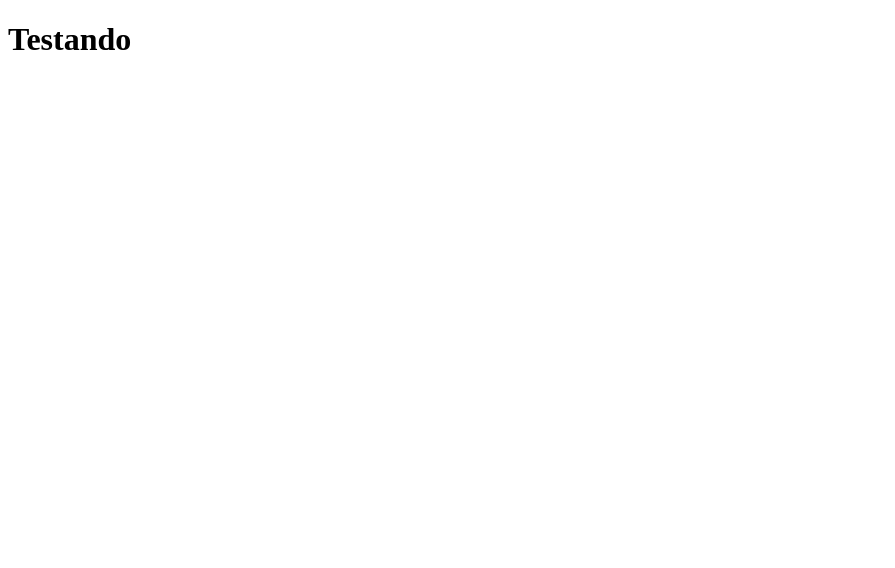
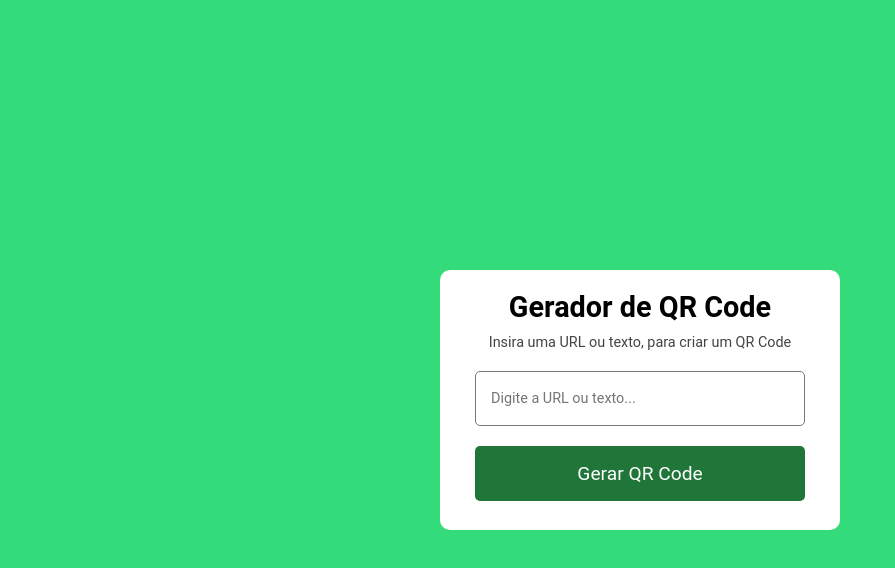
Before and after one commit to Karen0nog/git_test-, a website: page Exercícios_4/index.html in a window 1280 px wide. Shown: the whole page, without its empty margins (0-895 px from the left). Drawn offline with Linux system fonts and the light colour scheme.

Commit message:
Exercício_4 Completo

```diff
--- a/Exercícios_4/index.html
+++ b/Exercícios_4/index.html
@@ -1,14 +1,25 @@
 <!DOCTYPE html>
 <html lang="pt-br">
-<head>
-    <meta charset="UTF-8">
-    <meta name="viewport" content="width=device-width, initial-scale=1.0">
-    <link rel="stylesheet" href="style.css">
+  <head>
+    <meta charset="UTF-8" />
+    <meta name="viewport" content="width=device-width, initial-scale=1.0" />
+    <link rel="stylesheet" href="style.css" />
     <script src="script.js" defer></script>
-    <title>Geraddor de QR Code</title>
-</head>
-<body>
-    <h1>Testando</h1>
-
-</body>
+    <title>Gerador de QR Code</title>
+  </head>
+  <body>
+    <div class="container">
+      <header id="qr-header">
+        <h1>Gerador de QR Code</h1>
+        <p>Insira uma URL ou texto, para criar um QR Code</p>
+      </header>
+      <div id="qr-form">
+        <input type="text" placeholder="Digite a URL ou texto..." />
+        <button>Gerar QR Code</button>
+      </div>
+      <div id="qr-code">
+        <img src="qr-code-novo-fw-300x300-png.png" alt="QR Code" />
+      </div>
+    </div>
+  </body>
 </html>
--- a/Exercícios_4/script.js
+++ b/Exercícios_4/script.js
@@ -0,0 +1,28 @@
+const container = document.querySelector(".container")
+const qrCodeBtn = document.querySelector("#qr-form button")
+const qrCodeInput = document.querySelector("#qr-form input")
+const qrCodeImg = document.querySelector("#qr-code img")
+
+function generateQrCode () {
+    const qrCodeInputValue = qrCodeInput.value
+    if (!qrCodeInputValue) return
+
+    qrCodeBtn.innerText = "Gerando código..."
+
+    qrCodeImg.src = `https://api.qrserver.com/v1/create-qr-code/?size=150x150&data=Example=${qrCodeInputValue}`
+
+    container.classList.add("active")
+
+    qrCodeBtn.innerText = "Código criado!"
+}
+
+qrCodeBtn.addEventListener("click", () => {
+    generateQrCode()
+})
+
+qrCodeInput.addEventListener("keyup", () => {
+    if (!qrCodeInput.value) {
+        container.classList.remove("active")
+        qrCodeBtn.innerText ="Gerar QR Code"
+    }
+})
--- a/Exercícios_4/style.css
+++ b/Exercícios_4/style.css
@@ -0,0 +1,89 @@
+* {
+    font-family: Roboto;
+    margin: 0;
+    padding: 0;
+    box-sizing: border-box;
+}
+
+body {
+    display: flex;
+    align-items: center;
+    justify-content: center;
+    min-height: 100vh;
+    background-color: #34db7a;
+}
+
+.container {
+    background-color: #fff;
+    height: 260px;
+    width: 400px;
+    border-radius: 10px;
+    padding: 20px;
+    transition: 0.2s;
+}
+
+.container.active {
+    height: 500px;
+}
+
+#qr-header {
+    text-align: center;
+}
+
+#qr-header h1 {
+    font-size: 1.8rem;
+    margin-bottom: 10px;
+}
+
+#qr-header p {
+    color: #444;
+    font-size: 0.9rem;
+}
+
+#qr-form {
+    margin: 20px 15px;
+}
+
+#qr-form input,
+#qr-form button {
+    width: 100%;
+    height: 55px;
+    border: none;
+    border-radius: 5px;
+    font-size: 0.9rem;
+}
+
+#qr-form input {
+    border: 1px solid #777;
+    padding: 10px 15px;
+}
+
+#qr-form button {
+    background-color: #086824;
+    color: #fff;
+    font-size: 1.2rem;
+    margin-top: 20px;
+    cursor: pointer;
+    opacity: 0.9;
+    transition: 0.4s;
+}
+
+#qr-form button:hover {
+    opacity: 1;
+}
+
+#qr-code {
+    display: flex;
+    opacity: 0;
+    border: 1px solid #ccc;
+    padding: 30px 0;
+    margin: 20px 15px;
+    display: flex;
+    justify-content: center;
+    border-radius: 4px;
+    transition: 0.5s;
+}
+
+.container.active #qr-code {
+    opacity: 1;
+}
```
